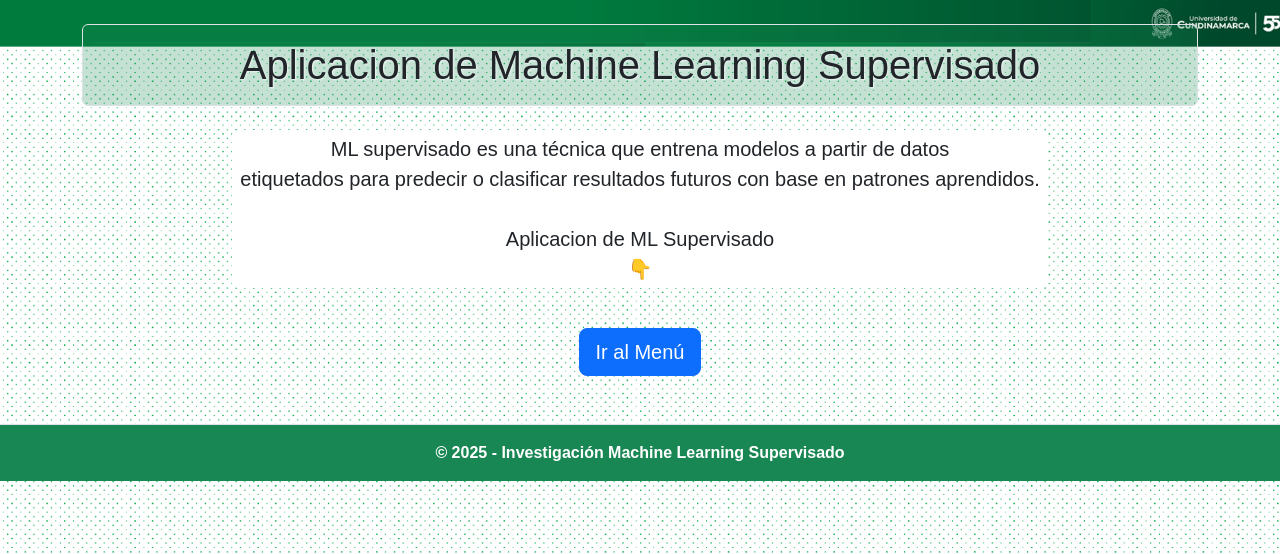
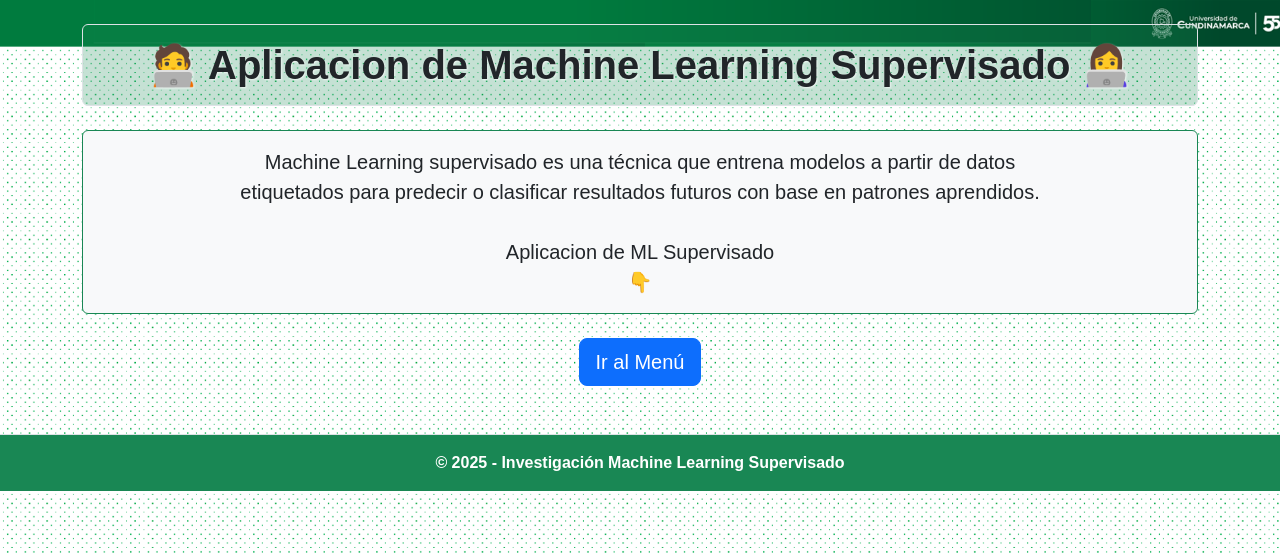
Before and after one commit to Mireya-Garzon-A/ActividadesMachineLearning, a Flask app: page / in a window 1280 px wide. Shown: the part 56-610 px from the top of the page. Run offline with Flask 3, Linux system fonts and the light colour scheme.

Commit message:
Orden de textos

```diff
--- a/templates/base.html
+++ b/templates/base.html
@@ -3,7 +3,7 @@
 <head>
     <meta charset="UTF-8">
     <meta name="viewport" content="width=device-width, initial-scale=1">
-    <title>{% block title %}Machine Learning Supervisado{% endblock %}</title>
+    <title>{% block title %} Learning Supervisado{% endblock %}</title>
     <!-- Bootstrap CSS -->
     <link href="https://cdn.jsdelivr.net/npm/bootstrap@5.3.2/dist/css/bootstrap.min.css" rel="stylesheet">
     <link rel="stylesheet" href="{{ url_for('static', filename='style.css') }}">
--- a/templates/index2.html
+++ b/templates/index2.html
@@ -7,12 +7,12 @@
 
     <!-- Botón de regreso al menú -->
     <div class="mb-4">
-        <a href="/menu" class="btn btn-dark">⬅ Volver al Menú</a>
+        <a href="/menu" class="btn btn-dark">👈 Volver al Menú</a>
     </div>
 
     <!-- Título -->
     <h2 class="text-center border bg-success bg-opacity-25 text-dark p-3 mb-4 rounded">
-        Machine Learning en el Sector Retail 🛒
+      <strong>Machine Learning en el Sector Retail 🛒</strong>
     </h2>
 
     <!-- Contenido -->
--- a/templates/index3.html
+++ b/templates/index3.html
@@ -7,12 +7,12 @@
 
     <!-- Botón de regreso al menú -->
     <div class="mb-4">
-        <a href="/menu" class="btn btn-dark">⬅ Volver al Menú</a>
+        <a href="/menu" class="btn btn-dark">👈 Volver al Menú</a>
     </div>
 
     <!-- Título -->
     <h2 class="text-center border bg-primary bg-opacity-25 text-dark p-3 mb-4 rounded">
-        🏦 Machine Learning en el Sector Financiero 🏦
+       <strong>🏦 Machine Learning en el Sector Financiero 🏦</strong>
     </h2>
 
     <!-- Contenido -->
--- a/templates/inicio.html
+++ b/templates/inicio.html
@@ -4,9 +4,9 @@
 
 {% block content %}
 <div class="text-center">
-    <h1 class="text-center border bg-success bg-opacity-25 text-dark p-3 mb-4 rounded">Aplicacion de Machine Learning Supervisado</h1>
-    <p class="lead bg-texto-blanco">
-        ML supervisado <strong> es una técnica que entrena modelos a partir
+    <h1 class="text-center border  bg-success bg-opacity-25 text-dark p-3 mb-4 rounded"><strong>🧑‍💻 Aplicacion de Machine Learning Supervisado 👩‍💻</strong></h1>
+    <p class="lead border border-success p-3 rounded bg-light">
+        Machine Learning supervisado <strong> es una técnica que entrena modelos a partir
          de datos <br> etiquetados para predecir o clasificar
          resultados futuros con base en patrones aprendidos.<br><br> Aplicacion de ML Supervisado <br>👇 </p>
     <a href="/menu" class="btn btn-primary btn-lg mt-4 d-block mx-auto" style="width: max-content;">
```
Also changed, not shown: templates/index1.html (+13 -4 lines), templates/menu.html (+6 -6 lines).
